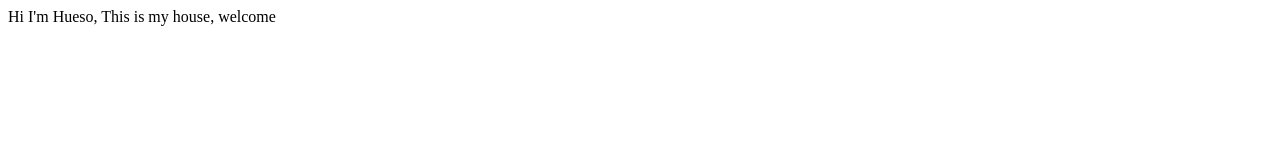
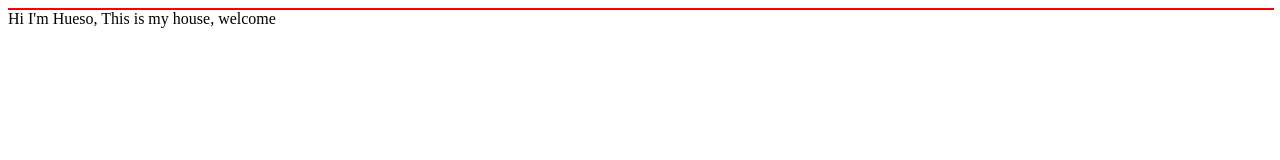
Before and after one commit to hikso/hikso.github.io, a plain HTML site: page index.html in a window 1280 px wide. Drawn offline with Linux system fonts and the light colour scheme.

Commit message:
header
I add a header

```diff
--- a/index.html
+++ b/index.html
@@ -2,8 +2,12 @@
 <html>
 <head>
 	<title>Hueso house</title>
+	<link rel="stylesheet" href="styles.css">
 </head>
 <body>
+	<div class="header-present">
+
+	</div>
 Hi I'm Hueso, This is my house, welcome
 </body>
 </html>
--- /dev/null
+++ b/styles.css
@@ -0,0 +1,4 @@
+.header-present{
+	width: 100%;
+	border: 1px solid red;
+}
```
